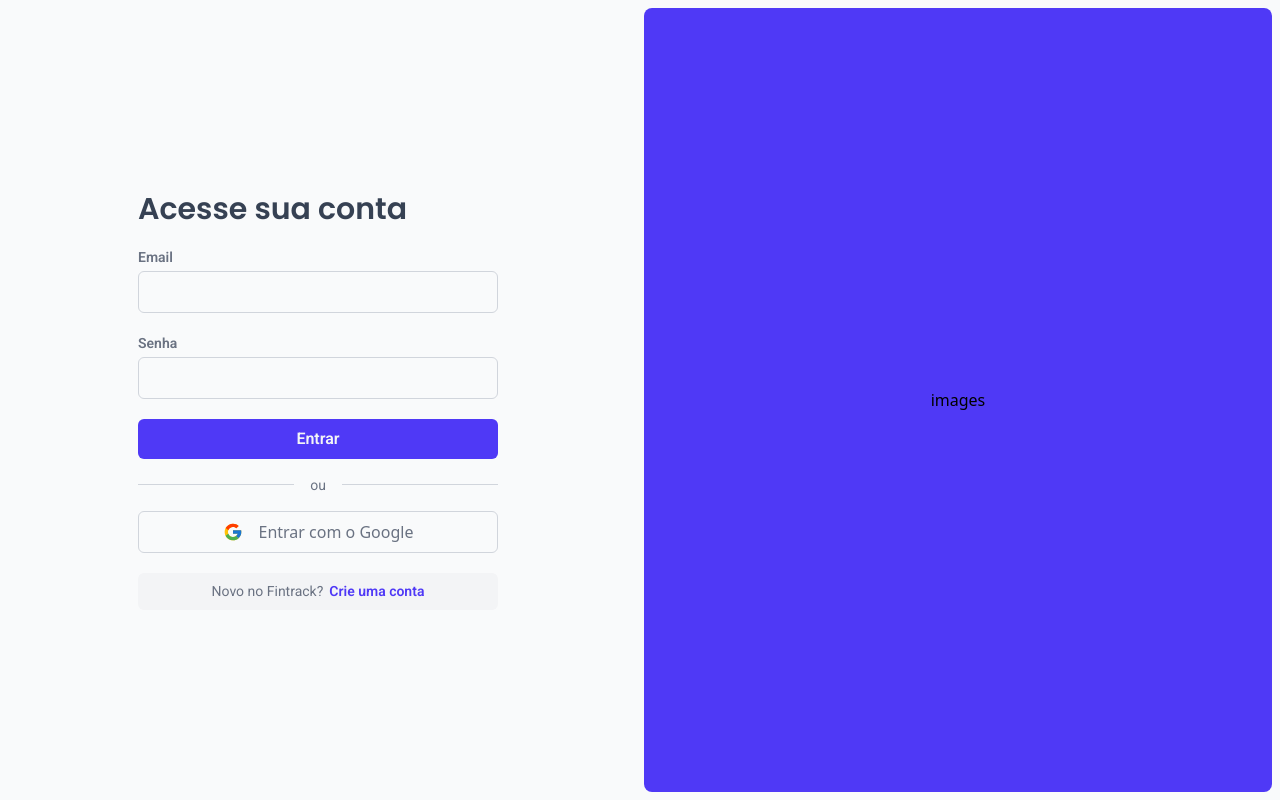
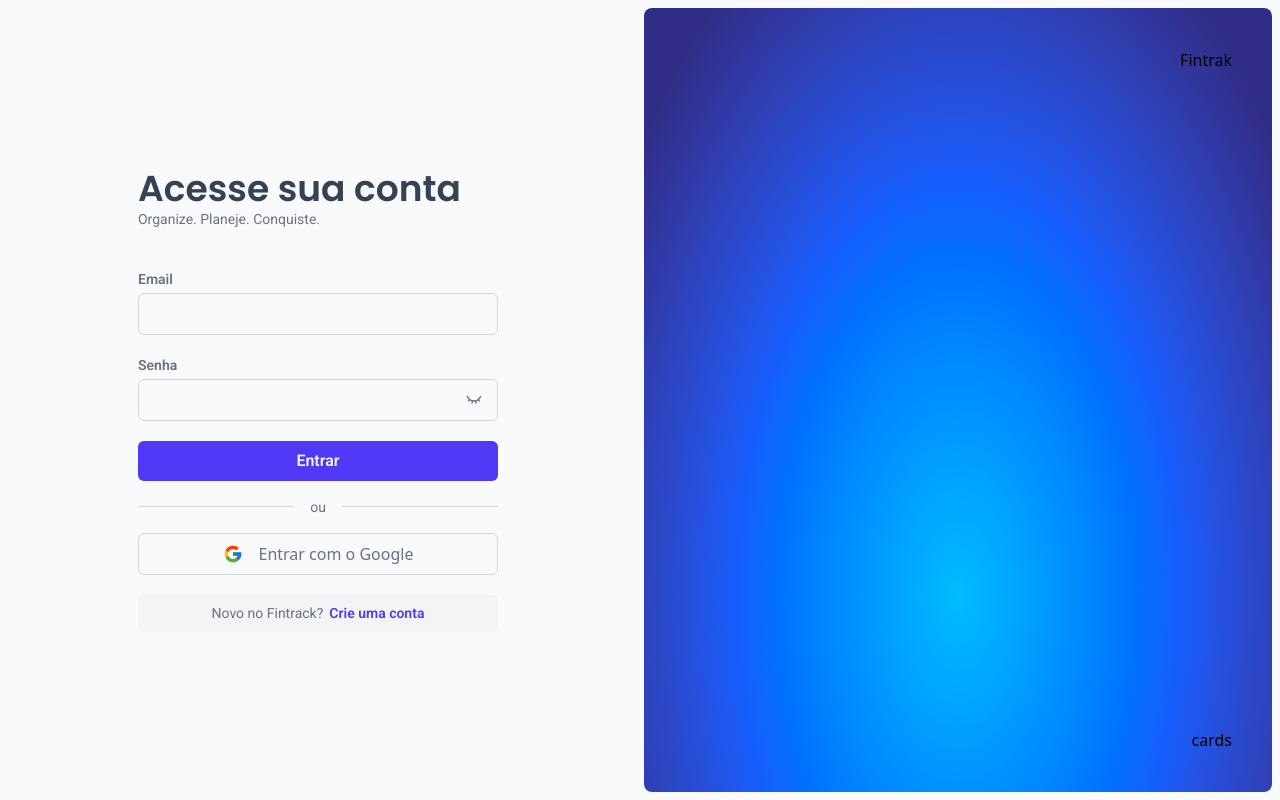
Before and after one commit to Rhuan-Guilherme/fintrack-react, a React (Vite) app: page /sing-in in a window 1280 px wide. Built offline with nearby package versions, Linux system fonts and the light colour scheme.

Commit message:
📝🎨 feat: Adiciona elementos de texto e estiliza páginas de autenticação

```diff
--- a/package.json
+++ b/package.json
@@ -12,6 +12,7 @@
   "dependencies": {
     "@tailwindcss/vite": "^4.1.6",
     "axios": "^1.9.0",
+    "lucide-react": "^0.510.0",
     "radix-ui": "^1.4.1",
     "react": "^19.1.0",
     "react-dom": "^19.1.0",
--- a/src/pages/auth/sing-in.tsx
+++ b/src/pages/auth/sing-in.tsx
@@ -1,27 +1,37 @@
 import { Link } from "react-router";
 import googleIcon from "../../assets/icon-google.svg";
+import { EyeClosed } from "lucide-react";
 
 export function SingIn() {
   return (
     <>
-      <div>
-        <h1 className="font-poppins text-3xl font-semibold text-gray-700">
+      <div className="lg:mb-10">
+        <h1 className="font-poppins text-3xl font-semibold text-gray-700 lg:text-4xl">
           Acesse sua conta
         </h1>
-
+        <p className="font-roboto text-sm text-gray-500">
+          Organize. Planeje. Conquiste.
+        </p>
       </div>
 
       <div className="font-roboto mt-5 space-y-5 font-semibold text-gray-500">
         <div className="flex flex-col gap-1">
-          <label htmlFor="email" className="text-sm">Email</label>
+          <label htmlFor="email" className="text-sm">
+            Email
+          </label>
           <input
             type="email"
             id="email"
             className="rounded-md border-1 border-gray-300 p-2"
           />
         </div>
-        <div className="flex flex-col gap-1">
-          <label htmlFor="password" className="text-sm">Senha</label>
+        <div className="relative flex flex-col gap-1">
+          <button className="absolute top-8 right-2 cursor-pointer px-2">
+            <EyeClosed className="w-4" />
+          </button>
+          <label htmlFor="password" className="text-sm">
+            Senha
+          </label>
           <input
             type="password"
             id="password"
@@ -46,7 +56,7 @@ export function SingIn() {
 
       <div className="font-roboto mt-5 flex items-center justify-center rounded-md bg-gray-100 p-2 text-[14px] text-gray-500">
         Novo no Fintrack?
-        <Link to='/sing-up' className="ml-1.5 font-semibold text-indigo-600">
+        <Link to="/sing-up" className="ml-1.5 font-semibold text-indigo-600">
           Crie uma conta
         </Link>
       </div>
--- a/src/pages/auth/sing-up.tsx
+++ b/src/pages/auth/sing-up.tsx
@@ -1,19 +1,24 @@
 import { Link } from "react-router";
 import googleIcon from "../../assets/icon-google.svg";
+import { EyeClosed } from "lucide-react";
 
 export function SingUp() {
   return (
     <>
-      <div>
-        <h1 className="font-poppins text-3xl font-semibold text-gray-700">
+      <div className="lg:mb-10">
+        <h1 className="font-poppins text-3xl font-semibold text-gray-700 lg:text-4xl">
           Crie sua conta
         </h1>
-
+        <p className="font-roboto text-sm text-gray-500">
+          Controle financeiro na palma da mão.
+        </p>
       </div>
 
       <div className="font-roboto mt-5 space-y-5 font-semibold text-gray-500">
         <div className="flex flex-col gap-1">
-          <label htmlFor="email" className="text-sm">Email</label>
+          <label htmlFor="email" className="text-sm">
+            Email
+          </label>
           <input
             type="email"
             id="email"
@@ -21,15 +26,22 @@ export function SingUp() {
           />
         </div>
         <div className="flex flex-col gap-1">
-          <label htmlFor="name" className="text-sm">Nome</label>
+          <label htmlFor="name" className="text-sm">
+            Nome
+          </label>
           <input
             type="text"
             id="name"
             className="rounded-md border-1 border-gray-300 p-2"
           />
         </div>
-        <div className="flex flex-col gap-1">
-          <label htmlFor="password" className="text-sm">Senha</label>
+        <div className="relative flex flex-col gap-1">
+          <button className="absolute top-8 right-2 cursor-pointer px-2">
+            <EyeClosed className="w-4" />
+          </button>
+          <label htmlFor="password" className="text-sm">
+            Senha
+          </label>
           <input
             type="password"
             id="password"
@@ -54,7 +66,7 @@ export function SingUp() {
 
       <div className="font-roboto mt-5 flex items-center justify-center rounded-md bg-gray-100 p-2 text-[14px] text-gray-500">
         Ja tem uma conta?
-        <Link to='/sing-in' className="ml-1.5 font-semibold text-indigo-600">
+        <Link to="/sing-in" className="ml-1.5 font-semibold text-indigo-600">
           Entre
         </Link>
       </div>
--- a/src/pages/layouts/authLayout.tsx
+++ b/src/pages/layouts/authLayout.tsx
@@ -15,8 +15,9 @@ export function AuthLayout() {
         </div>
       </div>
       <div className="hidden h-full w-full p-2 lg:block">
-        <div className="flex h-full w-full items-center justify-center rounded-lg bg-indigo-600">
-          images
+        <div className="flex h-full w-full flex-col items-end justify-between rounded-lg bg-radial-[at_50%_75%] from-sky-400 via-blue-600 to-indigo-900 to-90% p-10">
+          <div className="">Fintrak</div>
+          <div>cards</div>
         </div>
       </div>
     </div>
```
Also changed, not shown: 1 other file (tests, documents, lock files or other folders).
